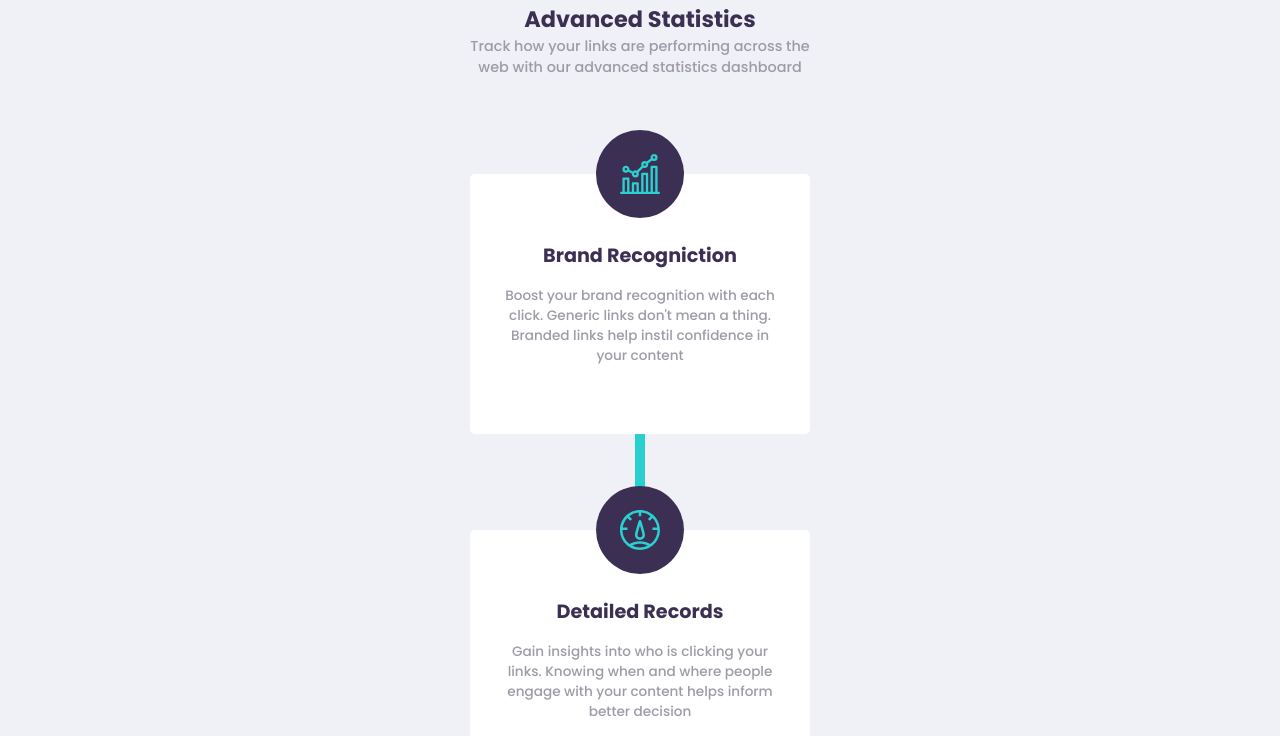
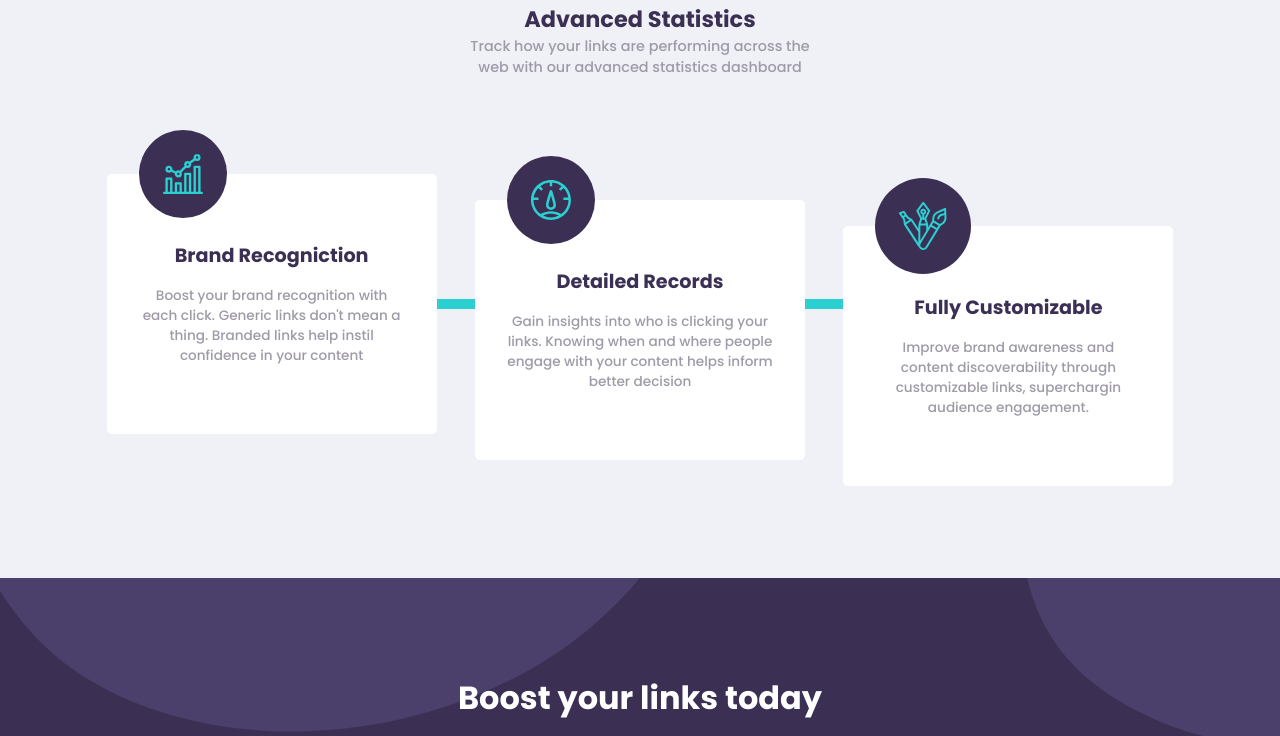
Before and after one commit to Aryan-Mi/URL-Shortener, a React (Vite) app: page / in a window 1280 px wide. Shown: the part 1100-1836 px from the top of the page. Built offline with nearby package versions, Linux system fonts and the light colour scheme.

Commit message:
Responsiove FeatureCards

```diff
--- a/src/components/FeatureCards.tsx
+++ b/src/components/FeatureCards.tsx
@@ -1,30 +1,18 @@
-import { Fragment } from 'react'
+import '@/styles/FeatureCards.css'
 import brandIcon from '@assets/images/icon-brand-recognition.svg'
 import recordsIcon from '@assets/images/icon-detailed-records.svg'
 import customizeIcon from '@assets/images/icon-fully-customizable.svg'
-import '@/styles/FeatureCards.css'
+import { Fragment } from 'react'
 
 export default function FeatureCards() {
   return (
     <div className="feature-cards-wrapper">
       {featuresData.map((item, index) => (
         <Fragment key={item.title}>
-          <FeatureCard {...item} />
+          <FeatureCard index={index} {...item} />
           {index < featuresData.length - 1 && <div className="card-line"></div>}
         </Fragment>
       ))}
-    </div>
-  )
-}
-
-function FeatureCard({ title, info, icon }: FeatureCardProps) {
-  return (
-    <div className="feature-card">
-      <div className="feature-img-wrapper">
-        <img src={icon.src} alt={icon.alt} />
-      </div>
-      <h3>{title}</h3>
-      <p className="feature-info">{info}</p>
     </div>
   )
 }
@@ -33,6 +21,18 @@ interface FeatureCardProps {
   title: string
   info: string
   icon: { src: string; alt: string }
+  index: number
+}
+function FeatureCard({ title, info, icon, index }: FeatureCardProps) {
+  return (
+    <div data-card-index={index} className="feature-card">
+      <div className="feature-img-wrapper">
+        <img src={icon.src} alt={icon.alt} />
+      </div>
+      <h3>{title}</h3>
+      <p className="feature-info">{info}</p>
+    </div>
+  )
 }
 
 const featuresData = [
--- a/src/components/layout/Features.tsx
+++ b/src/components/layout/Features.tsx
@@ -1,4 +1,3 @@
-// import React from 'react'
 import '@/styles/Features.css'
 import FeatureCards from '../FeatureCards'
 import LinkInput from '../LinkInput'
--- a/src/styles/FeatureCards.css
+++ b/src/styles/FeatureCards.css
@@ -40,3 +40,27 @@
   width: 10px;
   height: 6rem;
 }
+
+@media only screen and (width >= 900px) {
+  .feature-cards-wrapper {
+    flex-direction: row;
+    padding-bottom: 5rem;
+  }
+  .card-line {
+    width: min(3vw, 3rem);
+    height: 10px;
+  }
+  .feature-img-wrapper {
+    left: 2rem;
+  }
+  .feature-card {
+    width: clamp(200px, 30vw, 330px);
+    aspect-ratio: 1.35;
+  }
+  .feature-card:nth-child(3) {
+    transform: translateY(10%);
+  }
+  .feature-card:nth-child(5) {
+    transform: translateY(20%);
+  }
+}
```
